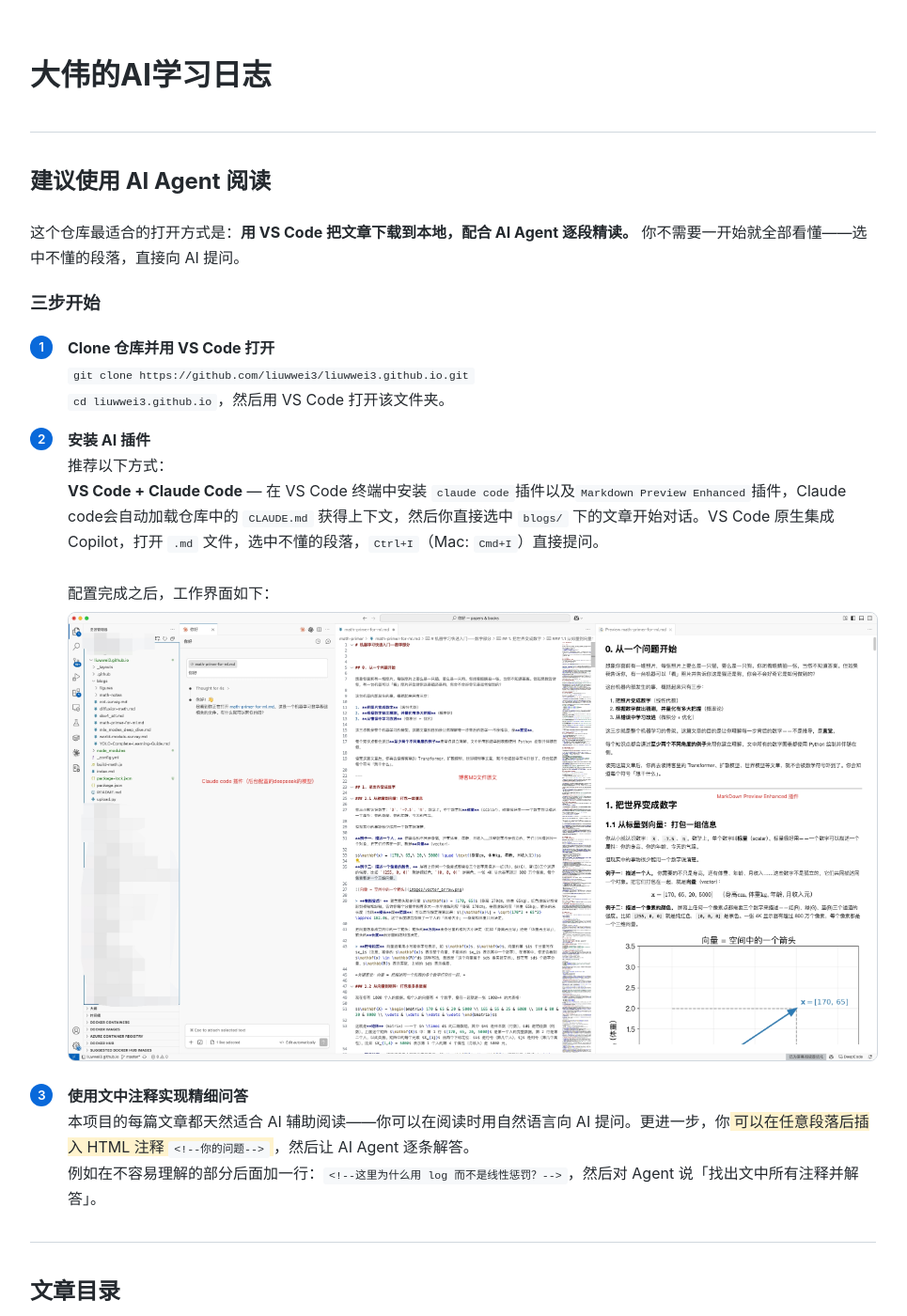
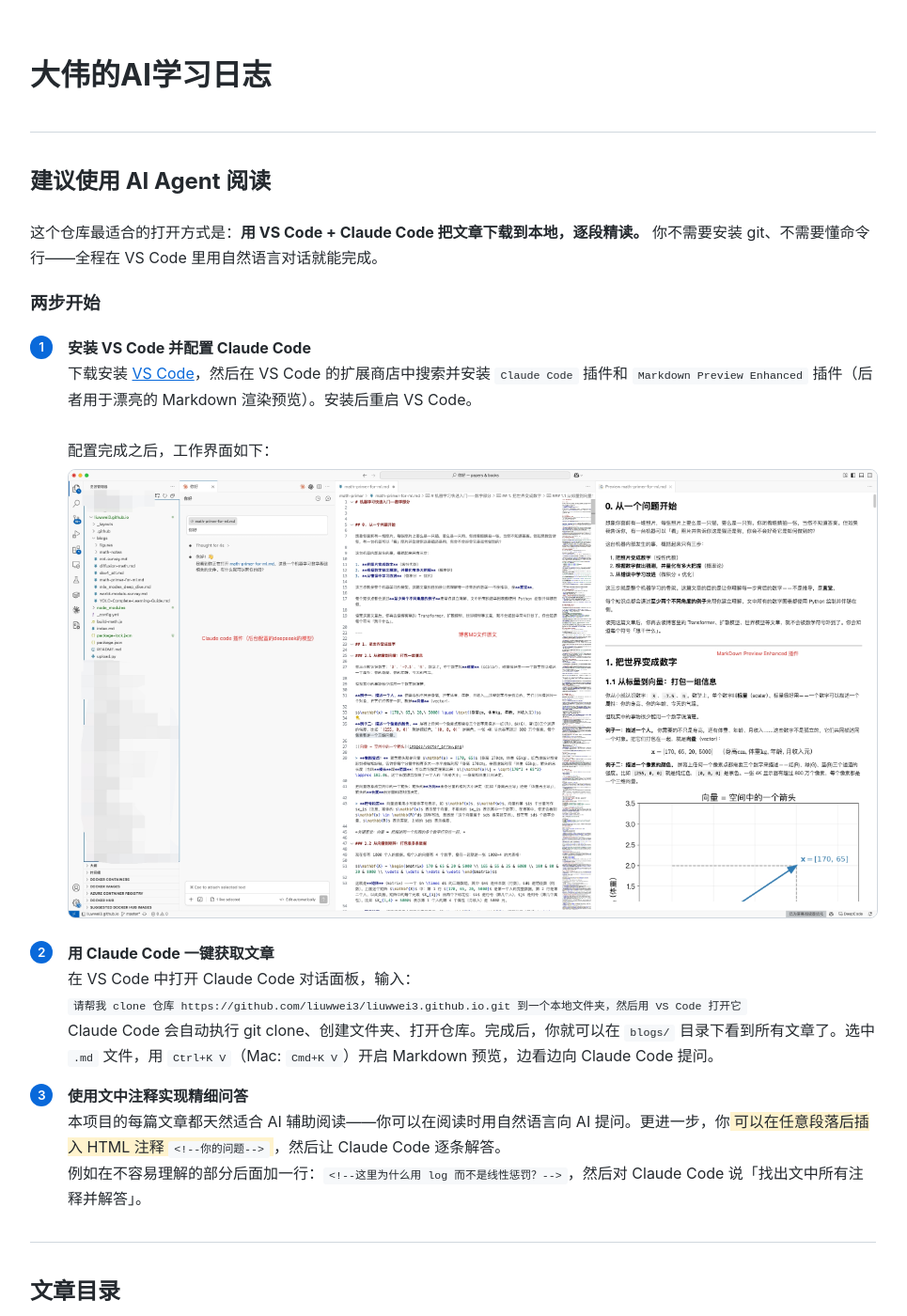
Before and after one commit to liuwwei3/liuwwei3.github.io, a Jekyll site: the page built from index.md, in a window 1280 px wide and 1400 px high. Shown: the whole window at 94% size, without its empty margins (158-1123 px from the left). Built offline with Jekyll 4.4.1, drawn with Linux system fonts in a browser that asks for light colours.

Commit message:
重写 AI 阅读指南：零 git 门槛，VS Code + Claude Code 一站式

```diff
--- a/index.md
+++ b/index.md
@@ -23,27 +23,27 @@
 
 ## 建议使用 AI Agent 阅读
 
-这个仓库最适合的打开方式是：**用 VS Code 把文章下载到本地，配合 AI Agent 逐段精读。** 你不需要一开始就全部看懂——选中不懂的段落，直接向 AI 提问。
+这个仓库最适合的打开方式是：**用 VS Code + Claude Code 把文章下载到本地，逐段精读。** 你不需要安装 git、不需要懂命令行——全程在 VS Code 里用自然语言对话就能完成。
 
-### 三步开始
+### 两步开始
 
 <ol class="ai-steps">
   <li>
-    <strong>Clone 仓库并用 VS Code 打开</strong><br>
-    <code>git clone https://github.com/liuwwei3/liuwwei3.github.io.git</code><br>
-    <code>cd liuwwei3.github.io</code>，然后用 VS Code 打开该文件夹。
-  </li>
-  <li>
-    <strong>安装 AI 插件</strong><br>
-    推荐以下方式：<br>
-    <strong>VS Code + Claude Code</strong> — 在 VS Code 终端中安装 <code>claude code</code>插件以及<code>Markdown Preview Enhanced</code>插件，Claude code会自动加载仓库中的 <code>CLAUDE.md</code> 获得上下文，然后你直接选中 <code>blogs/</code> 下的文章开始对话。VS Code 原生集成Copilot，打开 <code>.md</code> 文件，选中不懂的段落，<code>Ctrl+I</code>（Mac: <code>Cmd+I</code>）直接提问。<br>
-    <br>配置完成之后，工作界面如下：<br>
+    <strong>安装 VS Code 并配置 Claude Code</strong><br>
+    下载安装 <a href="https://code.visualstudio.com/">VS Code</a>，然后在 VS Code 的扩展商店中搜索并安装 <code>Claude Code</code> 插件和 <code>Markdown Preview Enhanced</code> 插件（后者用于漂亮的 Markdown 渲染预览）。安装后重启 VS Code。
+    <br><br>配置完成之后，工作界面如下：<br>
     <img src="vscode-read-config.jpeg" alt="VS Code 工作界面" style="max-width:100%; border-radius:8px; margin-top:0.4em; border:1px solid #d0d7de;">
   </li>
   <li>
+    <strong>用 Claude Code 一键获取文章</strong><br>
+    在 VS Code 中打开 Claude Code 对话面板，输入：<br>
+    <code>请帮我 clone 仓库 https://github.com/liuwwei3/liuwwei3.github.io.git 到一个本地文件夹，然后用 VS Code 打开它</code><br>
+    Claude Code 会自动执行 git clone、创建文件夹、打开仓库。完成后，你就可以在 <code>blogs/</code> 目录下看到所有文章了。选中 <code>.md</code> 文件，用 <code>Ctrl+K V</code>（Mac: <code>Cmd+K V</code>）开启 Markdown 预览，边看边向 Claude Code 提问。
+  </li>
+  <li>
     <strong>使用文中注释实现精细问答</strong><br>
-    本项目的每篇文章都天然适合 AI 辅助阅读——你可以在阅读时用自然语言向 AI 提问。更进一步，你<span style="background:#fff3cd;padding:0 4px;">可以在任意段落后插入 HTML 注释 <code>&lt;!--你的问题--&gt;</code></span>，然后让 AI Agent 逐条解答。<br>
-    例如在不容易理解的部分后面加一行：<code>&lt;!--这里为什么用 log 而不是线性惩罚？--&gt;</code>，然后对 Agent 说「找出文中所有注释并解答」。
+    本项目的每篇文章都天然适合 AI 辅助阅读——你可以在阅读时用自然语言向 AI 提问。更进一步，你<span style="background:#fff3cd;padding:0 4px;">可以在任意段落后插入 HTML 注释 <code>&lt;!--你的问题--&gt;</code></span>，然后让 Claude Code 逐条解答。<br>
+    例如在不容易理解的部分后面加一行：<code>&lt;!--这里为什么用 log 而不是线性惩罚？--&gt;</code>，然后对 Claude Code 说「找出文中所有注释并解答」。
   </li>
 </ol>
 
```
